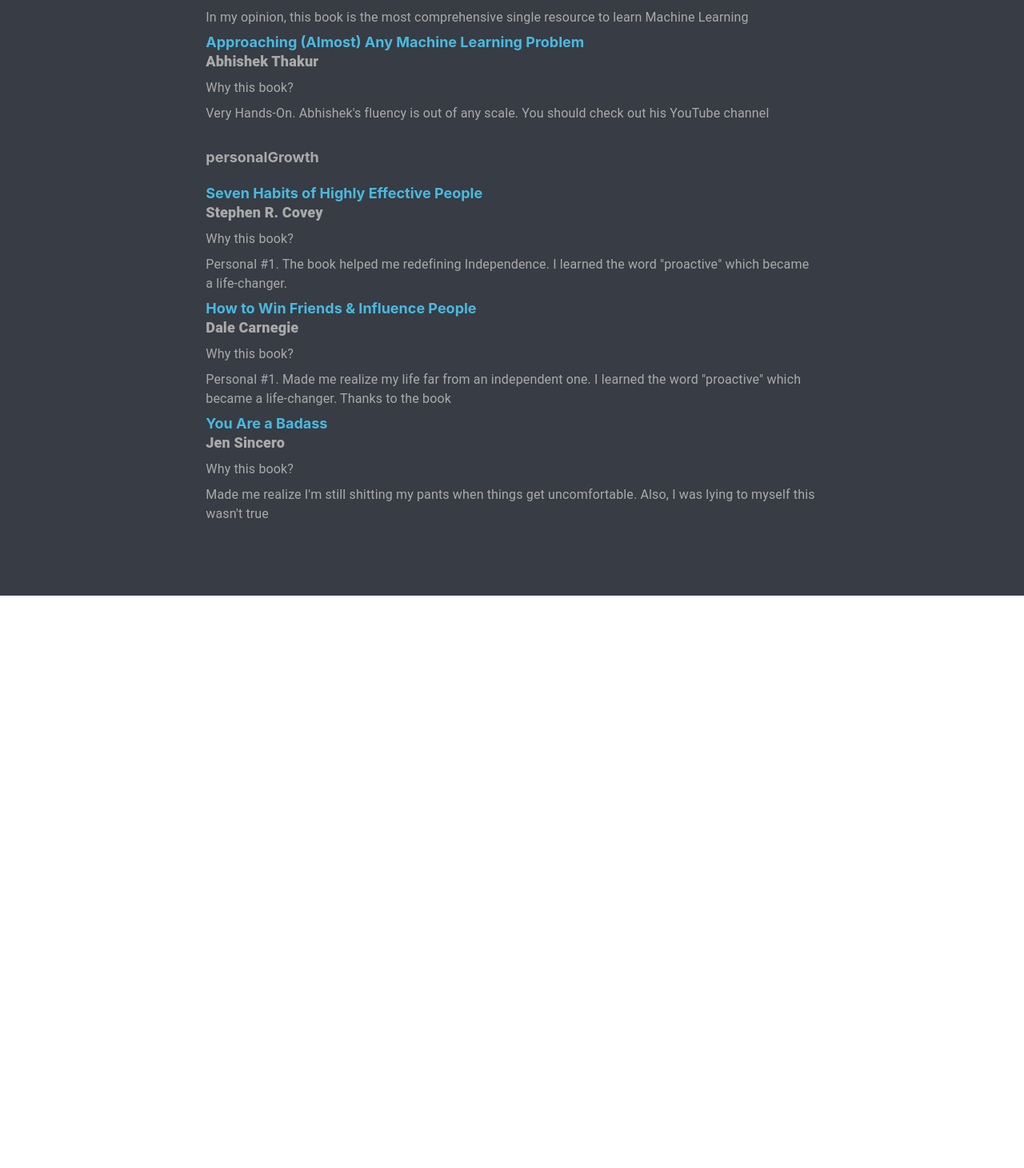
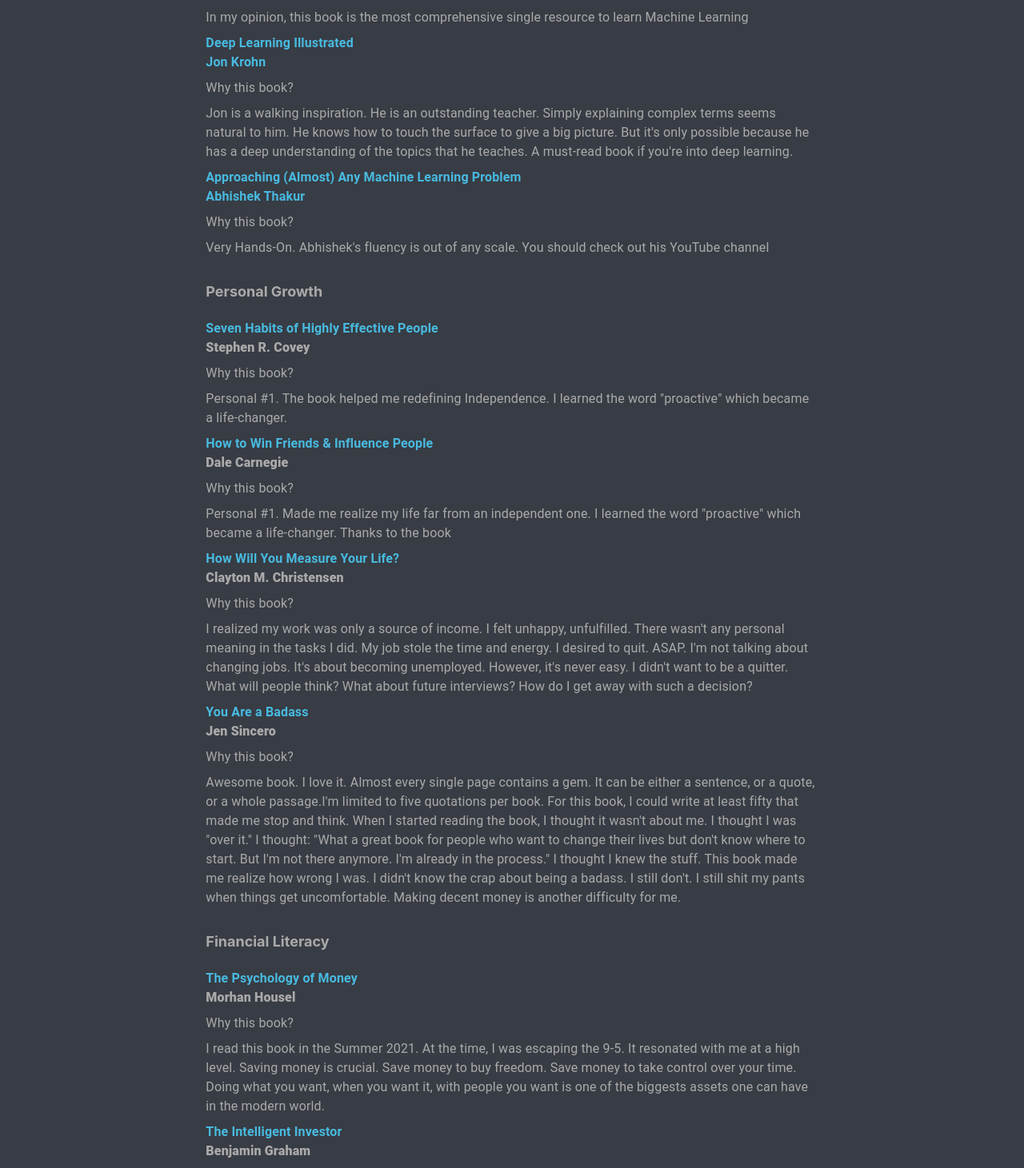
Before and after one commit to krisograbek/my-website, a React (Create React App) app: page /favbooks in a window 1280 px wide. Shown: the part 449-1910 px from the top of the page at 80% size. Before the commit the page ends 1194 px from the top, so only its background shows below. Built offline with nearby package versions, Linux system fonts and the light colour scheme.

Commit message:
Add more books with descriptions

```diff
--- a/src/components/FavBooks.js
+++ b/src/components/FavBooks.js
@@ -7,7 +7,7 @@
 const useStyles = makeStyles(() => ({
   author: {
     fontWeight: 800,
-    fontSize: 'calc(10px + 1vmin)'
+    fontSize: 'calc(8px + 1vmin)'
   }
 }));
 
@@ -40,15 +40,34 @@
                     spacing={1}
                   >
                     <Grid item>
+                      <Typography>
                         <Link
                           className="LinkStyle external"
-                        href={book.link}
+                          to={{
+                            pathname: `${book.link}`
+                          }}
                           target="_blank"
                           rel="noreferrer"
                         >
                           {book.title}
                         </Link>
-                      <Typography component="div" className={classes.author}>{book.author} </Typography>
+                      </Typography>
+                      <Typography component="div" className={classes.author}>
+                        {book.authorLink ?
+                          <Link
+                            className="LinkStyle external"
+                            to={{
+                              pathname: `${book.authorLink}`
+                            }}
+                            target="_blank"
+                            rel="noreferrer"
+                          >
+                            {book.author}
+                          </Link>
+                          :
+                          book.author
+                        }
+                      </Typography>
                     </Grid>
                     <Grid item>
                       <Typography>Why this book?</Typography>
--- a/src/components/Links.css
+++ b/src/components/Links.css
@@ -2,8 +2,9 @@
   color: #aaa;
   font-weight: bold;
   text-decoration: none;
+  font-size: calc(8px + 1vmin);
 }
 
 .external {
-  color: rgb(72, 186, 224)
+  color: rgb(72, 186, 224);
 }
--- a/src/components/data/books.json
+++ b/src/components/data/books.json
@@ -1,29 +1,41 @@
 {
-    "dataScience": [
+    "Data Science": [
         {
             "title": "Hands-On Machine Learning with Scikit-Learn, Keras, and TensorFlow",
             "link": "link1",
             "author": "Aurelion Geron",
-            "authorLink": "krisograbek.github.io/favBooks",
-            "description": "Hellow yellow",
+            "authorLink": "",
+            "description": "",
             "impact": "In my opinion, this book is the most comprehensive single resource to learn Machine Learning"
+        },
+        {
+            "title": "Deep Learning Illustrated",
+            "link": "link1",
+            "author": "Jon Krohn",
+            "authorLink": "https://www.linkedin.com/in/jonkrohn/",
+            "description": "",
+            "impact": [
+                "Jon is a walking inspiration. He is an outstanding teacher. Simply explaining complex ",
+                "terms seems natural to him. He knows how to touch the surface to give a big picture. But it's only ",
+                "possible because he has a deep understanding of the topics that he teaches. A must-read book if you're into deep learning."
+            ]
         },
         {
             "title": "Approaching (Almost) Any Machine Learning Problem",
             "link": "link2",
             "author": "Abhishek Thakur",
-            "authorLink": "favBooks",
-            "description": "Hellow yellow",
+            "authorLink": "https://www.linkedin.com/in/abhi1thakur/",
+            "description": "",
             "impact": "Very Hands-On. Abhishek's fluency is out of any scale. You should check out his YouTube channel"
         }
     ],
-    "personalGrowth": [
+    "Personal Growth": [
         {
             "title": "Seven Habits of Highly Effective People",
             "link": "link3",
             "author": "Stephen R. Covey",
             "authorLink": "",
-            "description": "Hellow yellow",
+            "description": "",
             "impact": "Personal #1. The book helped me redefining Independence. I learned the word \"proactive\" which became a life-changer.",
             "topQuotes": [
                 "We see the world, not as it is, but as we are ─ or, as we are conditioned to see it.",
@@ -36,9 +48,11 @@
             "link": "link3",
             "author": "Dale Carnegie",
             "authorLink": "",
-            "description": "Hellow yellow",
-            "impact": ["Personal #1. Made me realize my life far from an independent one. I learned the word \"proactive\" which became a life-changer. ",
-             "Thanks to the book"],
+            "description": "",
+            "impact": [
+                "Personal #1. Made me realize my life far from an independent one. I learned the word \"proactive\" which became a life-changer. ",
+                "Thanks to the book"
+            ],
             "topQuotes": [
                 "To be interesting, be interested.",
                 "Only knowledge that is used sticks in your mind.",
@@ -46,12 +60,86 @@
             ]
         },
         {
+            "title": "How Will You Measure Your Life?",
+            "link": "link3",
+            "author": "Clayton M. Christensen",
+            "authorLink": "",
+            "description": "",
+            "impact": [
+                "I realized my work was only a source of income. I felt unhappy, unfulfilled. There wasn't any personal meaning in the tasks I did. ",
+                "My job stole the time and energy. I desired to quit. ASAP. I'm not talking about changing jobs. It's about becoming unemployed. ",
+                "However, it's never easy. I didn't want to be a quitter. What will people think? ",
+                "What about future interviews? How do I get away with such a decision? "
+            ],
+            "topQuotes": [
+                "The only way to do great work is to love what you do. ",
+                "The opposite of job dissatisfaction isn't job satisfaction, but rather an absence of job dissatisfaction. ",
+                "Better sallaries. A more prestigious title. A nicer office They are, after all, what our friends and family see as signs, that we have \"made it\" professionally. "
+            ]
+        },
+        {
             "title": "You Are a Badass",
             "link": "link4",
             "author": "Jen Sincero",
-            "authorLink": "krisograbek.github.io/favBooks",
-            "description": "Hellow yellow",
-            "impact": "Made me realize I'm still shitting my pants when things get uncomfortable. Also, I was lying to myself this wasn't true"
+            "authorLink": "",
+            "description": "",
+            "impact": [
+                "Awesome book. I love it. Almost every single page contains a gem. It can be either a sentence, or a quote, or a whole passage.",
+                "I'm limited to five quotations per book. For this book, I could write at least fifty that made me stop and think. ",
+                "When I started reading the book, I thought it wasn't about me. I thought I was \"over it.\" ",
+                "I thought: \"What a great book for people who want to change their lives but don't know where to start. But I'm not there anymore. ",
+                "I'm already in the process.\" I thought I knew the stuff.  ",
+                "This book made me realize how wrong I was. I didn't know the crap about being a badass. I still don't. ",
+                "I still shit my pants when things get uncomfortable. Making decent money is another difficulty for me."
+            ],
+            "topQuotes": [
+                "Our thoughts are the most powerful tools we've got. ",
+                "Comparision is the fastest way to take all the fun out of life",
+                "Do not waste your precious time giving one single crap about what anybody else thinks of you. ",
+                "What other people think about you has nothing to do with you and everything to do with them. "
+            ]
+        }
+    ],
+    "Financial Literacy": [
+        {
+            "title": "The Psychology of Money",
+            "link": "link3",
+            "author": "Morhan Housel",
+            "authorLink": "",
+            "description": [
+                "Do you know what is the difference between a rich and a wealthy person? I do! ",
+                "A must-read in the world of capitalism. "
+            ],
+            "impact": [
+                "I read this book in the Summer 2021. At the time, I was escaping the 9-5. It resonated with me at a high level.  ",
+                "Saving money is crucial. Save money to buy freedom. Save money to take control over your time. ",
+                "Doing what you want, when you want it, with people you want is one of the biggests assets one can have in the modern world."
+            ],
+            "topQuotes": [
+                "Controlling your time is the highest divident money pays. ",
+                "Wealth is what you don't see. ",
+                "Spending money to show people how much money you have is the fastest way to have less money. ",
+                "Modern capitalism is a pro at two things: generating wealth and generating envy. ",
+                "Money's greatest intrinsic value - and this can't be overstatet - is its ability to give you control over your time. ",
+                "Someone driving a $100,000 car might be wealthy. But the only data point you have about their wealth they have $100,000 less than they did before they bought the car. "
+            ]
+        },
+        {
+            "title": "The Intelligent Investor",
+            "link": "link3",
+            "author": "Benjamin Graham",
+            "authorLink": "",
+            "description": "",
+            "impact": [
+                "In the beginning of 2020, I started educating myself about finance. It is the first book about money I bought. ",
+                "While reading I realized I wanted to be a passive investor. Since I want to do this long-term, I should invest in index funds. ",
+                "And this is what I ended up doing. "
+            ],
+            "topQuotes": [
+                "Poeple who invest make money for themselves; people who speculate make money for their brokers.",
+                "The intelligent investor is the realist who sells to optimists and buys from pessimists. ",
+                "While enthusiasm may be necessary for great accomplishments elsewhere, on Wall Street it almost invariably leads to disaster. "
+            ]
         }
     ]
 }
```
Lines whose indentation alone changed are shown as unchanged.
